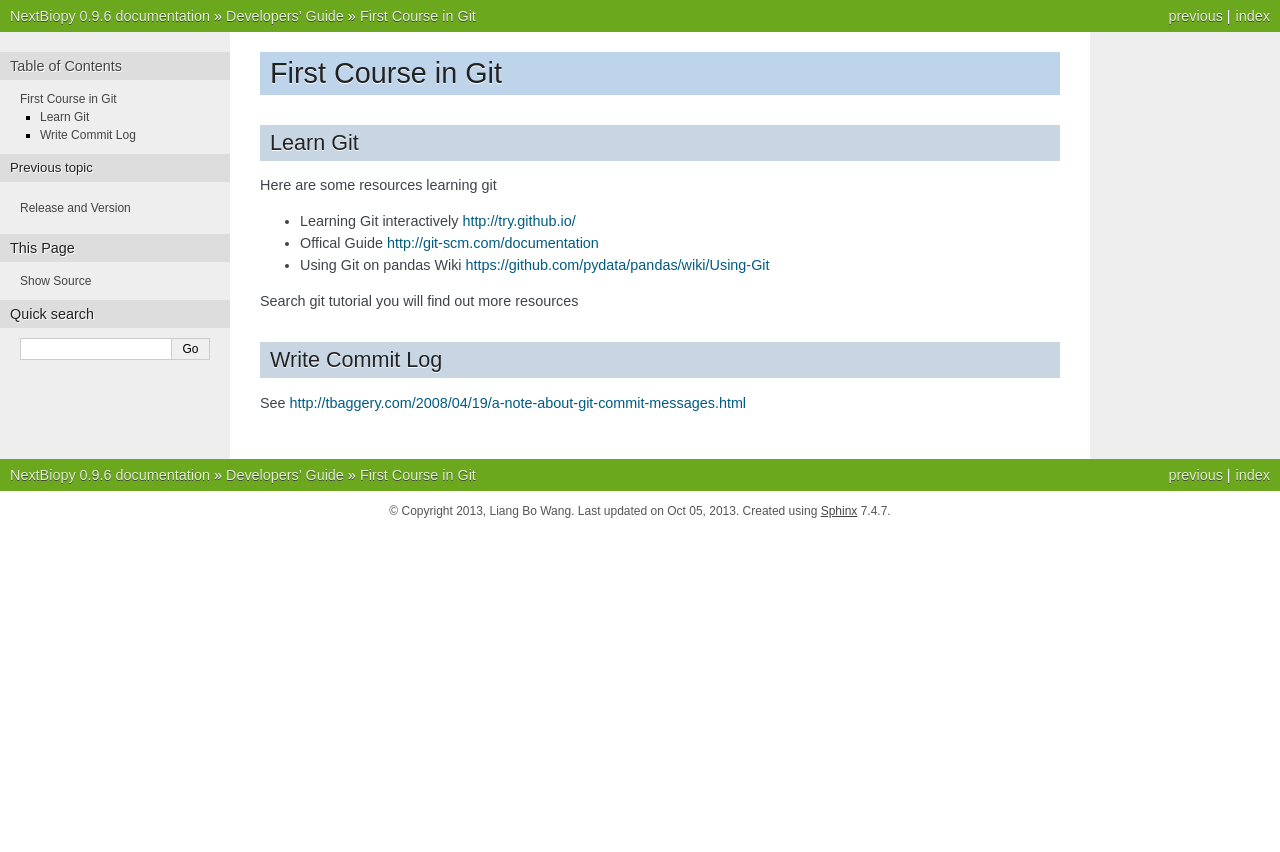
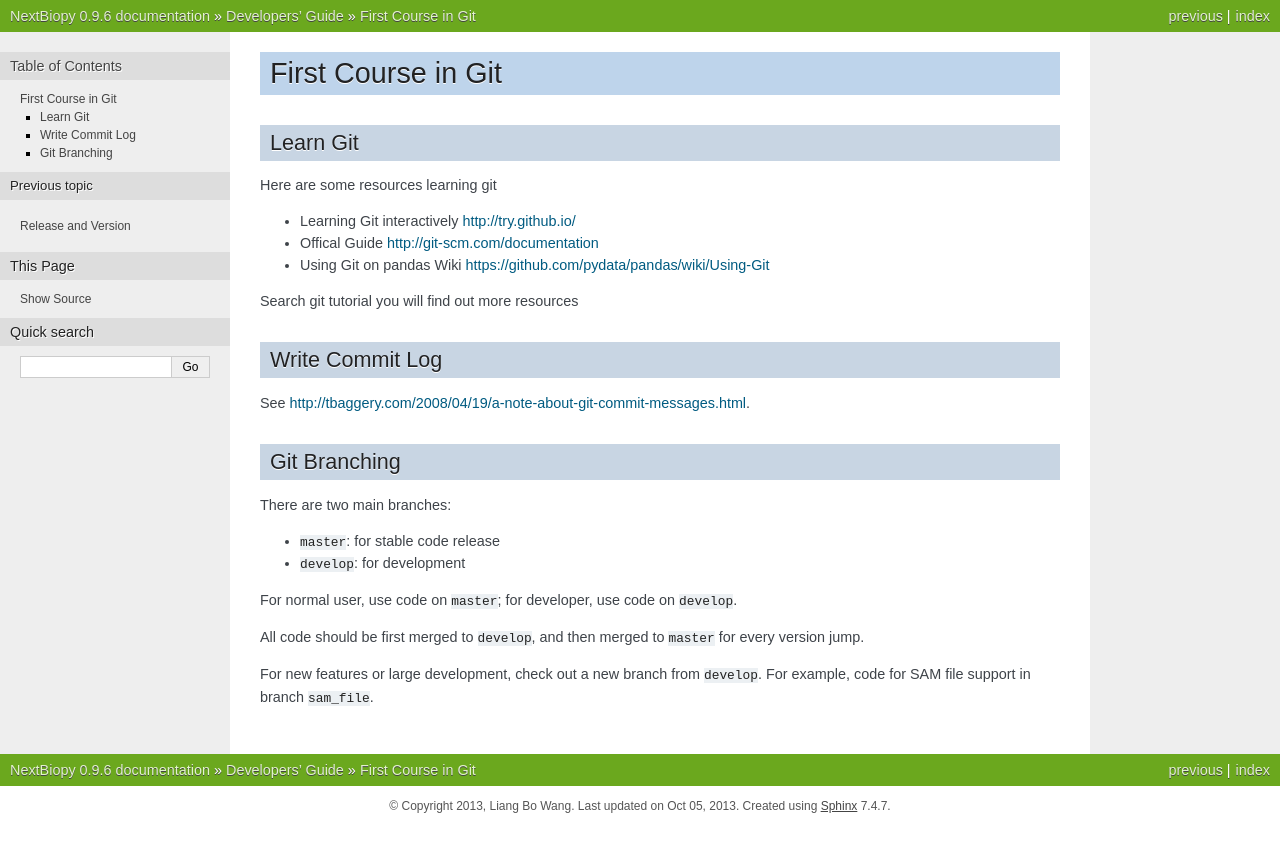
Before and after one commit to mauriceling/nextbiopy, a Sphinx documentation site: the page built from docs/DEVELOP/git_usage.rst, in a window 1280 px wide. Shown: the top 852 px of the page. Built offline with Sphinx 7.4.7, drawn with Linux system fonts in a browser that asks for light colours.

Commit message:
add doc for git branching

```diff
--- a/docs/DEVELOP/git_usage.rst
+++ b/docs/DEVELOP/git_usage.rst
@@ -18,4 +18,18 @@ Search git tutorial you will find out more resources
 Write Commit Log
 ================
 
-See http://tbaggery.com/2008/04/19/a-note-about-git-commit-messages.html
+See http://tbaggery.com/2008/04/19/a-note-about-git-commit-messages.html.
+
+Git Branching
+=============
+
+There are two main branches:
+
+- ``master``: for stable code release
+- ``develop``: for development
+
+For normal user, use code on ``master``; for developer, use code on ``develop``.
+
+All code should be first merged to ``develop``, and then merged to ``master`` for every version jump.
+
+For new features or large development, check out a new branch from ``develop``. For example, code for SAM file support in branch ``sam_file``.
```
